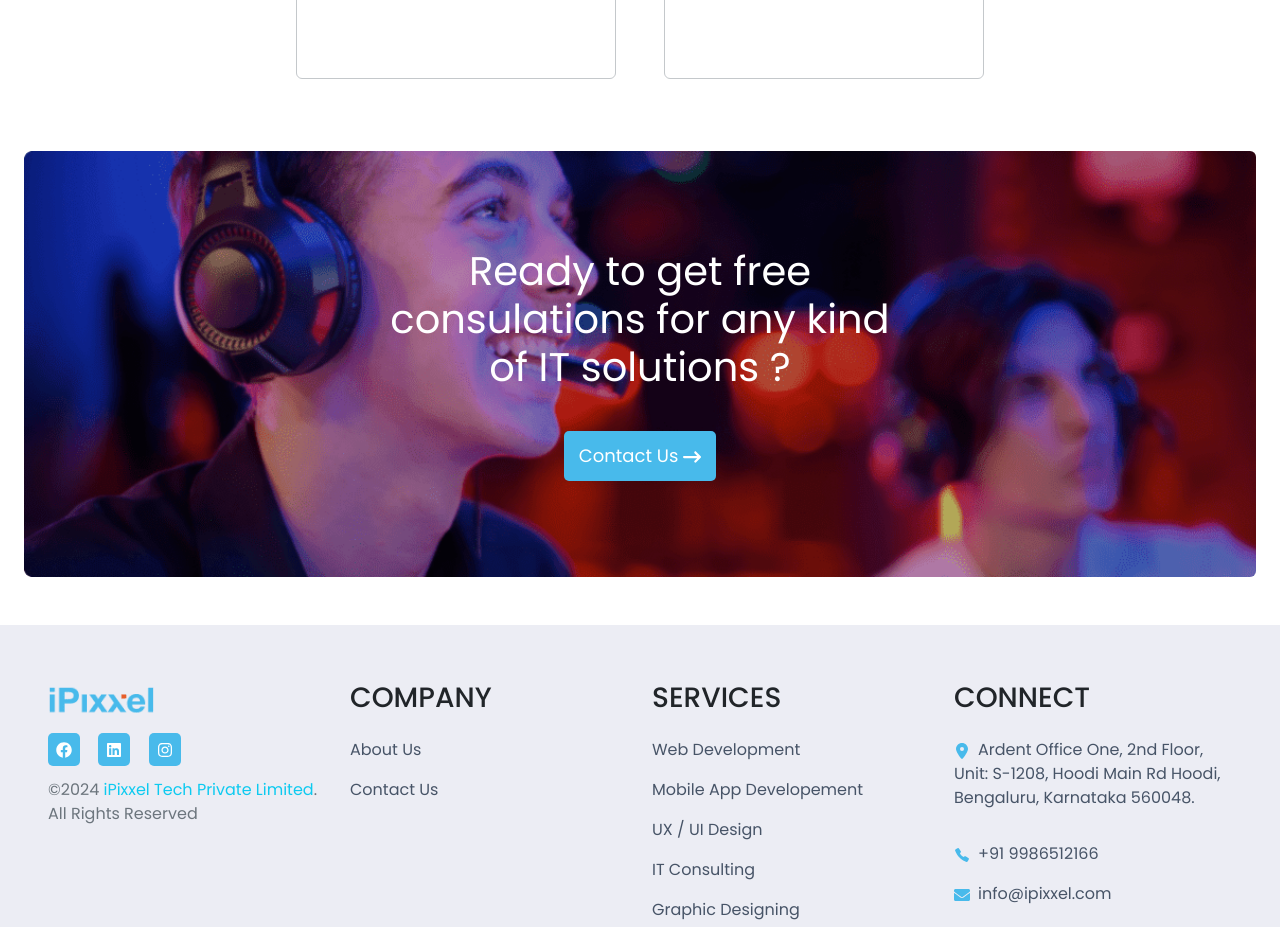
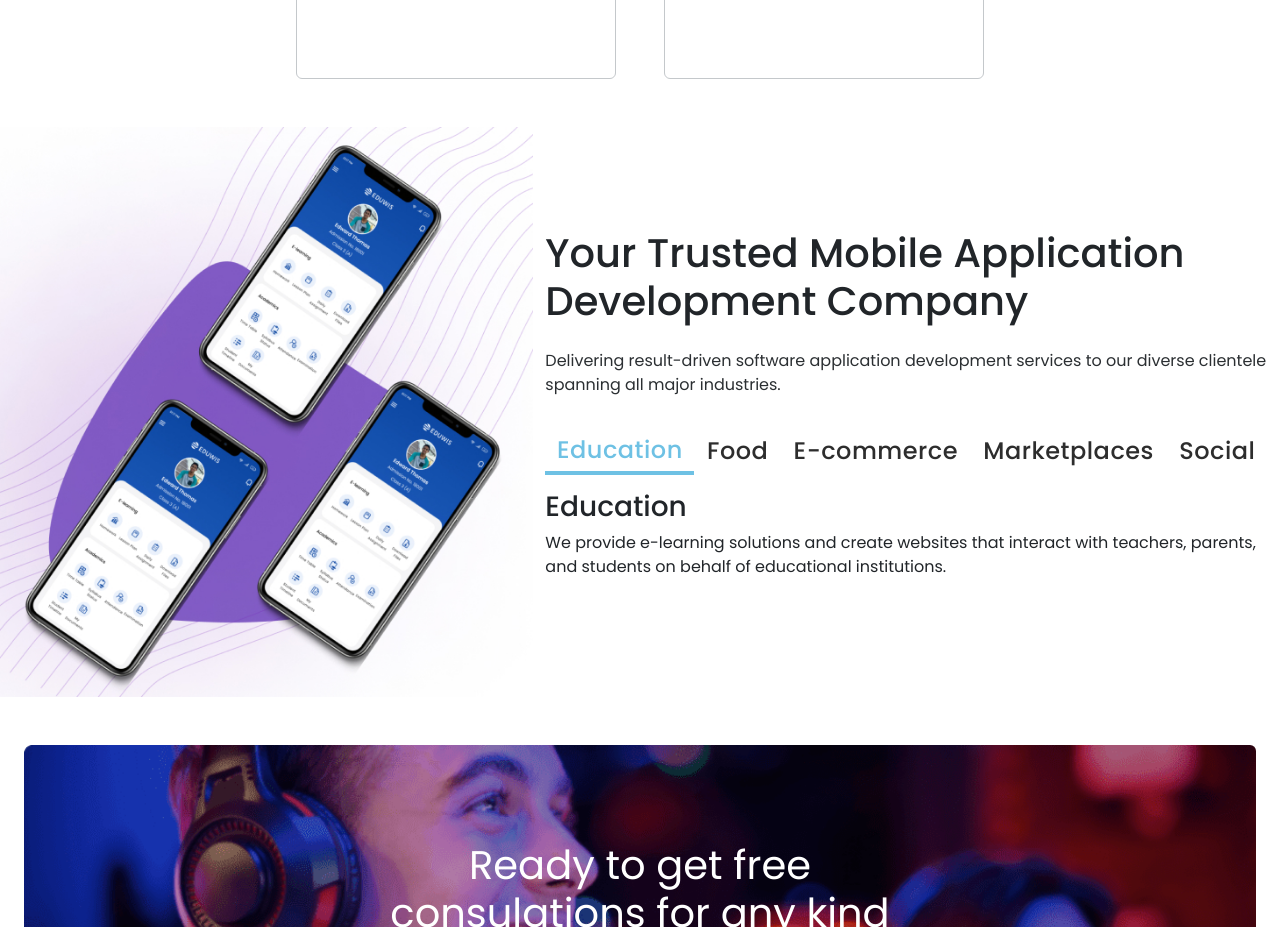
Before and after one commit to Shivam367-glitch/Ipixxel, a React (Vite) app: page /mobile-app-development in a window 1280 px wide. Shown: the part 1600-2527 px from the top of the page. Built offline with nearby package versions, Linux system fonts and the light colour scheme.

Commit message:
Modified AppDev page

```diff
--- a/src/index.css
+++ b/src/index.css
@@ -22,6 +22,7 @@ body, html, #root {
 .elementor-icon-list-icon{
   display: none !important;
 }
+
 .e-parent:first-child{
   display: flex;
   flex-direction: row !important;
@@ -65,12 +66,12 @@ body, html, #root {
 }
 
 .main-content {
-flex: 1 0 auto; /* Main content takes up the remaining space */
+  flex: 1 0 auto;
 }
 
 .footer {
   background-color: #ECEDF4;
-  flex: 0 0 auto; /* Footer takes up its content height */
+  flex: 0 0 auto;
 }
 
 
@@ -81,6 +82,49 @@ flex: 1 0 auto; /* Main content takes up the remaining space */
 }
 .tab_container ul li{                                                                                                                                                                                                                                                                                                                                                                                                                                                                                                                                                                                                                                                                                                                                                                     ;
   padding: 10px;
+}
+
+
+.work_tab>li>button{
+  color: black ;
+  font-size: 1.75rem;
+}
+.work_tab .active{
+  background-color: #48BAEB !important;
+  color: white !important;
+  border-radius: 0 !important;
+  border: none !important;
+}
+
+.app_tab_container{
+  border: none;
+}
+
+
+
+.app_tab>li>button{
+  color: #2D2D2D;
+  font-weight: 500;
+  font-size: 1.5rem;
+  line-height: 42px;
+  letter-spacing: 0.5px;
+}
+
+.app_tab>li>button:hover{
+ color: #6EC1E4 ;
+ border: none ;
+}
+
+
+
+
+
+.app_tab li .active{
+    color: #6EC1E4 !important;
+    background: #00000000 !important;
+    border-style: solid !important;
+    border-width: 0px 0px 4px 0px !important;
+    border-color: #6EC1E4 !important;
 }
 
 /* utility */
@@ -137,7 +181,6 @@ flex: 1 0 auto; /* Main content takes up the remaining space */
 
 
 .offcanvas{
-  /* to select the width of  */
   width: 315px !important;
 }
 
@@ -306,17 +349,7 @@ flex: 1 0 auto; /* Main content takes up the remaining space */
   background-size: cover;
 }
 
-.work_tab>li>button{
-  color: black ;
-  font-size: 1.75rem;
-}
-.work_tab .active{
-background-color: #48BAEB !important;
-color: white !important;
-border-radius: 0 !important;
-border: none !important;
 
-}
 
 /* Graphic Design Section */
 
@@ -384,7 +417,6 @@ border: none !important;
   height:400px;
   border-radius: 4px;
   overflow: hidden;
-
 }
 
 .box img {
@@ -535,6 +567,20 @@ border: none !important;
 }
 
 }
+
+@media screen and (max-width:767px) {
+  .app_tab{
+    margin: 0;
+    padding: 0;
+    display: flex;
+    flex-direction: column;
+    justify-content: center;
+    align-items: center;
+  }
+  .app_tab>li{
+    width:100%;
+  }
+}
 /* larger Devices */
 /* For screen widths of 992px and above */
 @media only screen and (min-width: 992px) {
--- a/src/pages/AppDev.jsx
+++ b/src/pages/AppDev.jsx
@@ -1,4 +1,4 @@
-import { Col, Container, Row } from "react-bootstrap"
+import { Col, Container, Row, Tab, Tabs } from "react-bootstrap"
 import Contact from "../components/Contact/Contact"
 import HeroSection from "../components/Hero/HeroSection"
 import OrderSection from "../components/Order/OrderSection"
@@ -11,11 +11,57 @@ const AppDev = () => {
           <HeroSection background="AppHero.webp" heading="Mobile App" subHeading="Development" backgroundPosition="top center"/>
         </Col>
         <Col className="m-0 p-0 col-12 mt-4 p-md-4">
-      <OrderSection
-       heading={"Mobile App Development Services"}
-       paragraph={"As a custom mobile application development firm, we assist companies with product ideation, converting requirements into usable designs, and crafting state-of-the-art solutions. You can depend on a single organization to supply the product because all of the offers are internal."}
-       card={serviceList[1]["specificService"]}/>
-     </Col>
+          <OrderSection
+          heading={"Mobile App Development Services"}
+          paragraph={"As a custom mobile application development firm, we assist companies with product ideation, converting requirements into usable designs, and crafting state-of-the-art solutions. You can depend on a single organization to supply the product because all of the offers are internal."}
+          card={serviceList[1]["specificService"]}/>
+        </Col>
+        <Col className="m-0 p-0 col-12 mt-4">
+        <Container fluid={true}>
+          <Row className="d-flex flex-row">
+            <Col xs={12} md={5} className="mx-0 px-0 wow animate__animated animate__backInLeft">
+            <img src="Education.webp" alt="" srcSet="Education.webp 608w,Education-281x300.jpg 281w" sizes="(max-width: 608px) 100vw, 608px" className="img-fluid   "/>
+            </Col>
+            <Col xs={12} md={7} className="d-flex flex-column gap-3  align-self-center py-5">
+              <Container fluid={true} className="m-0 p-0">
+                <Row className="gap-3">
+                  <Col xs={12}>
+                  <h2 className="fs-1 fw-medium">Your Trusted Mobile Application Development Company</h2>
+                  </Col>
+                  <Col xs={12}>
+                       <p className="text-secondary-emphasis">Delivering result-driven software application development services to our diverse clientele spanning all major industries.</p>
+                  </Col>
+                  <Col xs={12} md={12} className="app_tab_container">
+                          <Tabs defaultActiveKey="Education" className="mb-3 border-0 app_tab" fill>
+                            <Tab eventKey="Education" title="Education" className="">
+                              <h3>Education</h3>
+                              <p>We provide e-learning solutions and create websites that interact with teachers, parents, and students on behalf of educational institutions.</p>
+                            </Tab>
+                            <Tab eventKey="Food" title="Food">
+                              <h3>Food</h3>
+                              <p>We specialize in creating mouthwatering culinary experiences and interactive platforms that connect chefs, foodies, and diners, revolutionizing the way we engage with food.</p>
+                            </Tab>
+                            <Tab eventKey="E-commerce" title="E-commerce">
+                              <h3>E-commerce</h3>
+                              <p>Our expertise lies in developing aesthetically pleasing and intuitive e-commerce platforms that provide efficient online product sales for businesses.</p>
+                            </Tab>
+                            <Tab eventKey="Marketplaces" title="Marketplaces">
+                              <h3>Marketplaces</h3>
+                              <p>We’re dedicated to building dynamic online marketplaces that seamlessly connect buyers, sellers, and enthusiasts, fostering a vibrant community-driven ecosystem of commerce and exchange.</p>
+                            </Tab>
+                            <Tab eventKey="Social" title="Social">
+                              <h3 >Social</h3>
+                              <p>We specialize in developing engaging social platforms that connect people, ideas, and passions, fostering meaningful connections and conversations in virtual spaces.</p>
+                            </Tab>
+                           </Tabs>
+                  </Col>
+
+                </Row>
+              </Container>
+            </Col>
+          </Row>
+        </Container>
+        </Col>
         <Col className="col-12 mt-4 p-md-4  wow animate__animated animate__zoomIn">
           <Contact background="Contact.webp" />
         </Col>
```
Also changed, not shown: public/Education-281x300.jpg (added), public/Education.webp (added).
